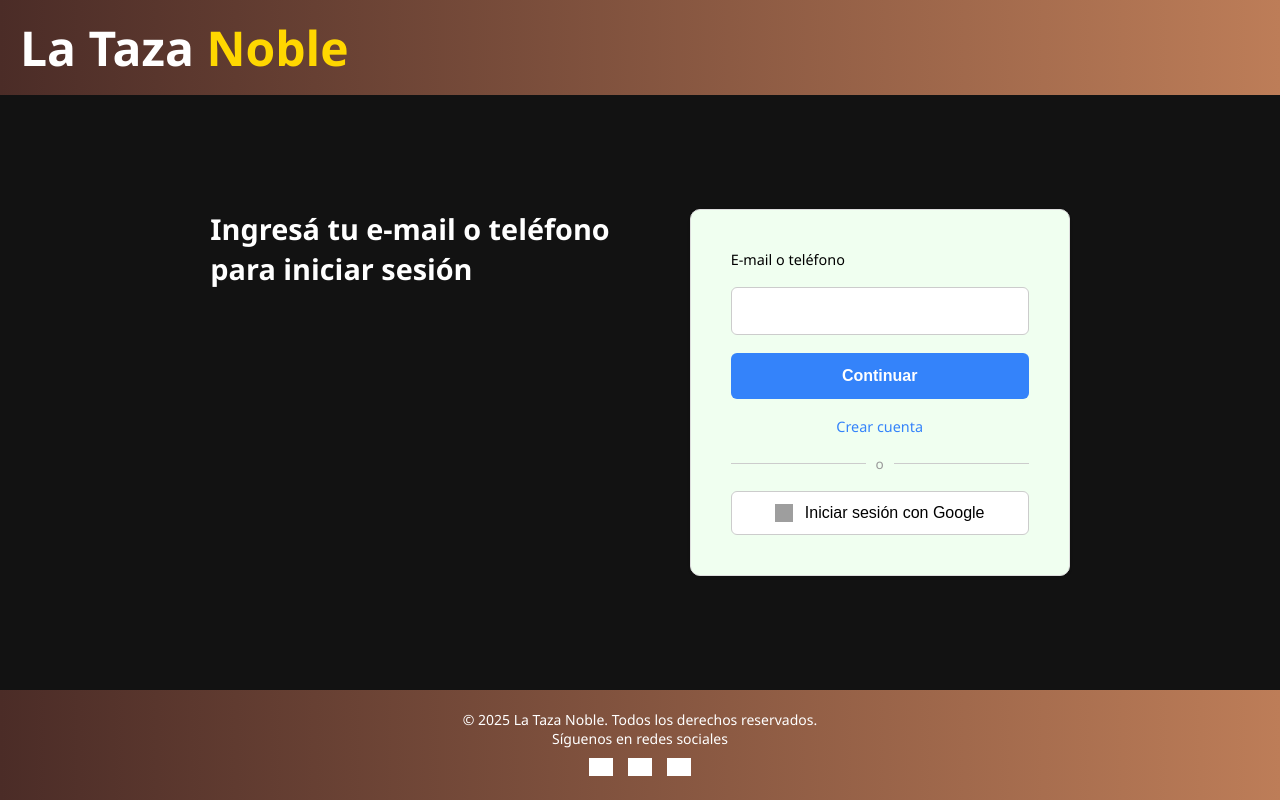
After one commit to Alan-ME/Mercado, a PHP site: page /login.html in a window 1280 px wide. The commit adds this page. Run offline with PHP 8.4, Linux system fonts and the light colour scheme; grey boxes are pictures that could not be loaded.

Commit message:
Add files via upload

```diff
--- a/index.html
+++ b/index.html
@@ -12,13 +12,14 @@
   <header class="encabezado">
     <div class="header-contenido">
       <h1 class="titulo">
+        <img src="tazanoble.png" alt="Logo" class="logo">
         <span class="blanco">La Taza</span> <span class="oro">Noble</span>
       </h1>
       <div class="menu-icono" onclick="abrirMenu()">☰</div>
     </div>
     <nav class="sidebar" id="sidebar">
       <button class="cerrar-btn" onclick="cerrarMenu()">×</button>
-      <a href="#">Cuenta</a>
+      <a href="login.html">Cuenta</a>
       <a href="#">Pedidos</a>
       <a href="#">Configuración</a>
       <a href="#">Términos y condiciones</a>
@@ -28,7 +29,7 @@
   <main>
     <section class="carrusel">
       <div class="carrusel-imagenes">
-        <img src="SBX20190617_CaffeAmericano.jpg" alt="Imagen 1">
+        <img src="cafecito.png" alt="Imagen 1">
         <img src="SBX20190617_CaffeAmericano.jpg" alt="Imagen 2">
         <img src="SBX20190617_CaffeAmericano.jpg" alt="Imagen 3">
       </div>
--- /dev/null
+++ b/login.css
@@ -0,0 +1,171 @@
+* {
+    margin: 0;
+    padding: 0;
+    box-sizing: border-box;
+  }
+
+  body {
+    margin: 0;
+    font-family: 'Segoe UI', Tahoma, Geneva, Verdana, sans-serif;
+    background-color: #121212;
+    color: #ffffff;
+    display: flex;
+    flex-direction: column;
+    min-height: 100vh;
+  }
+
+  header {
+    background: linear-gradient(to right, #4b2c27, #bd7d58);
+    padding: 15px 20px;
+    display: flex;
+    justify-content: space-between;
+    align-items: center;
+  }
+
+  .titulo {
+    font-size: 48px;
+    align-items: center;
+    justify-content: center;
+    justify-self: center;
+    font-weight: bold;
+    text-align: center;
+  }
+
+  .blanco {
+    color: white;
+  }
+
+  .oro {
+    color: gold;
+  }
+
+  .contenedor {
+    display: flex;
+    justify-content: center;
+    align-items: start;
+    gap: 80px;
+    padding: 60px 30px;
+    max-width: 1100px;
+    margin: auto;
+  }
+
+  .izquierda h1 {
+    font-size: 1.8rem;
+    font-weight: 600;
+    line-height: 1.4;
+    color: white;
+    max-width: 400px;
+  }
+
+  .derecha {
+    border: 1px solid #ddd;
+    border-radius: 10px;
+    padding: 40px;
+    width: 380px;
+    box-shadow: 0 1px 3px rgba(0, 0, 0, 0.1);
+    background-color: honeydew;
+  }
+
+  .formulario {
+    display: flex;
+    flex-direction: column;
+    gap: 18px;
+  }
+
+  .formulario label {
+    font-size: 0.9rem;
+    color: black;
+  }
+
+  .formulario input {
+    padding: 14px 12px;
+    border: 1px solid #ccc;
+    border-radius: 6px;
+    outline: none;
+    transition: border-color 0.2s ease;
+    font-size: 1rem;
+  }
+
+  .formulario input:focus {
+    border: 2px solid #3483fa;
+  }
+
+  .continuar {
+    background-color: #3483fa;
+    color: white;
+    border: none;
+    padding: 14px;
+    font-size: 1rem;
+    border-radius: 6px;
+    cursor: pointer;
+    font-weight: 600;
+    transition: background-color 0.2s ease;
+  }
+
+  .continuar:hover {
+    background-color: #2968c8;
+  }
+
+  .crear-cuenta {
+    text-align: center;
+    font-size: 0.9rem;
+    color: #3483fa;
+    text-decoration: none;
+  }
+
+  .separador {
+    display: flex;
+    align-items: center;
+    color: #999;
+    font-size: 0.85rem;
+    gap: 10px;
+  }
+
+  .separador hr {
+    flex: 1;
+    border: none;
+    border-top: 1px solid #ccc;
+  }
+
+  .google-btn {
+    display: flex;
+    align-items: center;
+    justify-content: center;
+    gap: 12px;
+    border: 1px solid #ccc;
+    background-color: white;
+    padding: 12px;
+    font-size: 1rem;
+    border-radius: 6px;
+    cursor: pointer;
+    font-weight: 500;
+  }
+
+  .google-btn img {
+    width: 18px;
+    height: 18px;
+  }
+
+  .pie {
+    background: linear-gradient(to right, #4b2c27, #bd7d58);
+    text-align: center;
+    padding: 20px;
+    font-size: 14px;
+  }
+
+  .pie .redes {
+    margin-top: 10px;
+    display: flex;
+    justify-content: center;
+    gap: 15px;
+  }
+
+  .pie .redes img {
+    width: 24px;
+    filter: brightness(0) invert(1);
+    transition: transform 0.3s ease;
+  }
+
+  .pie .redes img:hover {
+    transform: scale(1.2);
+  }
--- /dev/null
+++ b/login.html
@@ -0,0 +1,54 @@
+<!DOCTYPE html>
+<html lang="es">
+<head>
+  <meta charset="UTF-8" />
+  <meta name="viewport" content="width=device-width, initial-scale=1.0"/>
+  <title>Login</title>
+  <link rel="stylesheet" href="login.css" />
+</head>
+<body>
+  <header>
+    <div class="arriba">
+        <h1 class="titulo">
+          <span class="blanco">La Taza</span> <span class="oro">Noble</span>
+        </h1>
+    </div>
+  </header>
+
+  <main class="contenedor">
+    <div class="izquierda">
+      <h1>Ingresá tu e-mail o teléfono<br>para iniciar sesión</h1>
+    </div>
+
+    <div class="derecha">
+      <form class="formulario">
+        <label for="usuario">E-mail o teléfono</label>
+        <input id="usuario" type="text" />
+
+        <button class="continuar" type="submit">Continuar</button>
+
+        <a href="#" class="crear-cuenta">Crear cuenta</a>
+
+        <div class="separador">
+          <hr /><span>o</span><hr />
+        </div>
+
+        <button class="google-btn" type="button">
+          <img src="https://upload.wikimedia.org/wikipedia/commons/5/53/Google_%22G%22_Logo.svg" alt="G" />
+          Iniciar sesión con Google
+        </button>
+      </form>
+    </div>
+  </main>
+
+    <footer class="pie">
+      <p>© 2025 La Taza Noble. Todos los derechos reservados.</p>
+      <p>Síguenos en redes sociales</p>
+      <div class="redes">
+        <a href="#" aria-label="Instagram"><img src="img/instagram.svg" alt="Instagram"></a>
+        <a href="#" aria-label="Facebook"><img src="img/facebook.svg" alt="Facebook"></a>
+        <a href="#" aria-label="X"><img src="img/twitter.svg" alt="Twitter"></a>
+      </div>
+    </footer>
+</body>
+</html>
```
Also changed, not shown: estilos.css (+6 -2 lines), cafecito.png (added), tazanoble.png (added).
